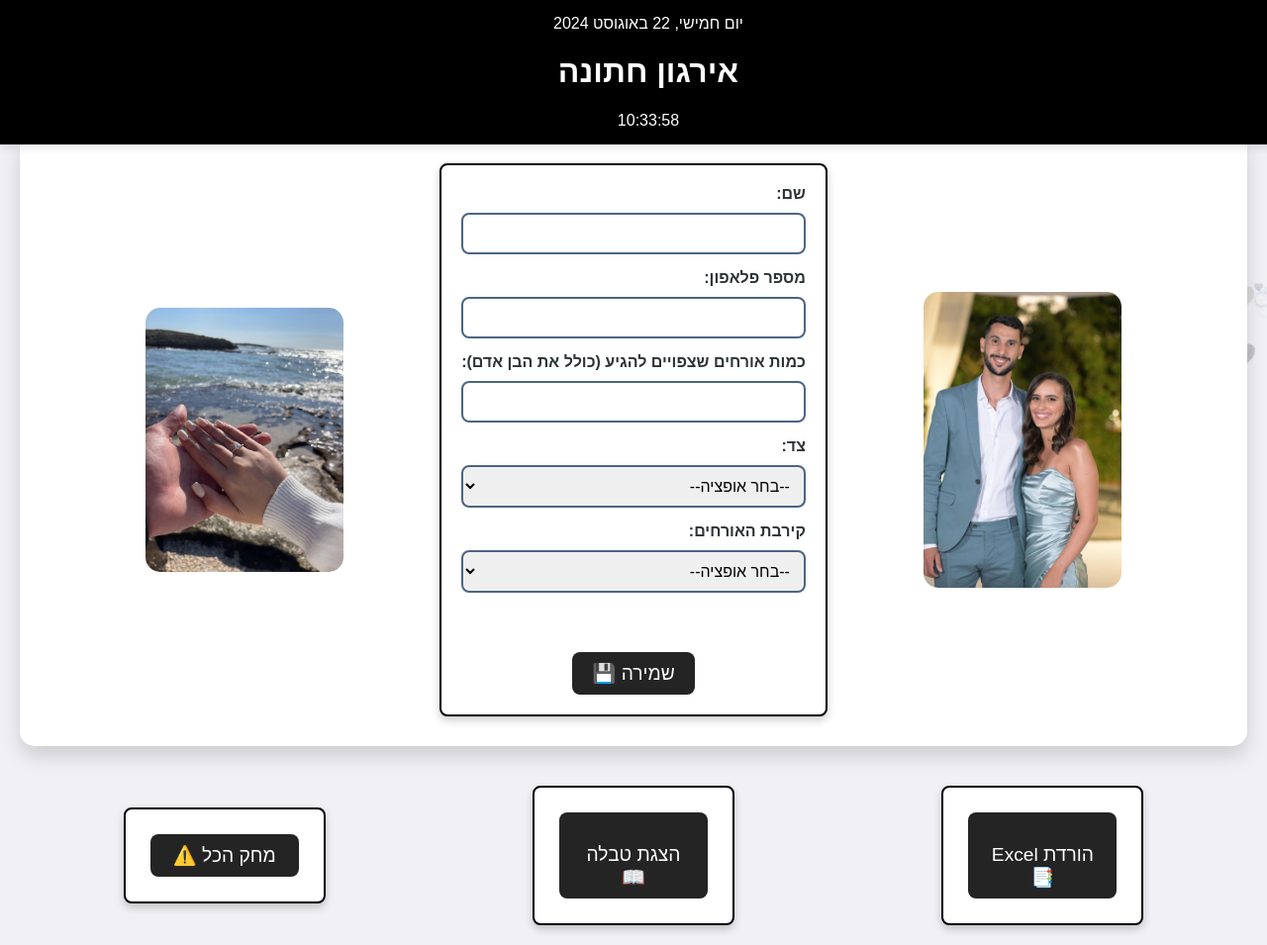
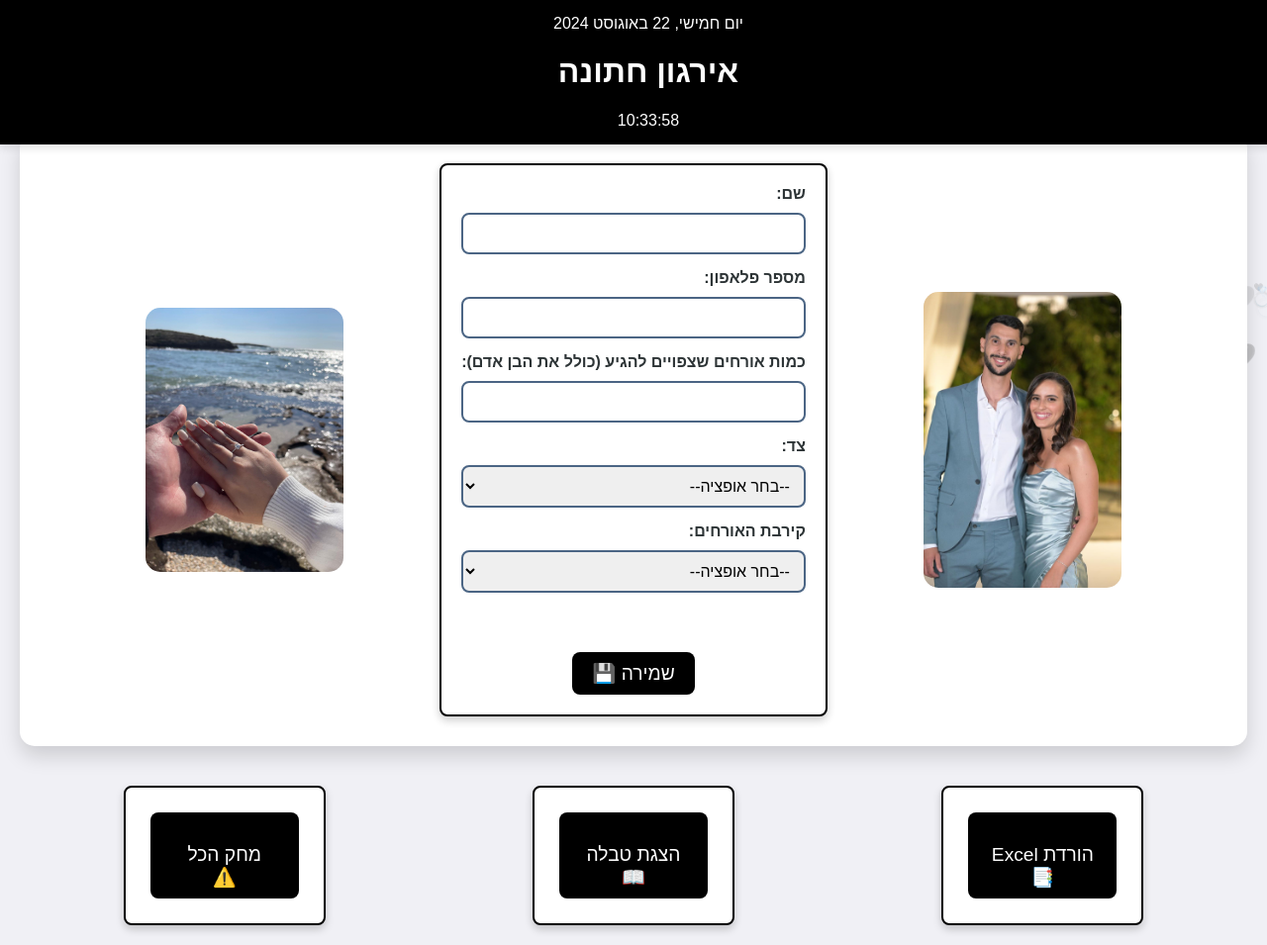
Before and after one commit to orrmb/Guest-Managmet-Project, a Flask app: page / in a window 1280 px wide. Shown: the whole page at 99% size. Run offline with Flask 3, Linux system fonts and the light colour scheme.

Commit message:
change button home page

```diff
--- a/ForRaz/static/styles-home.css
+++ b/ForRaz/static/styles-home.css
@@ -23,8 +23,7 @@ header {
     box-shadow: 0 4px 8px rgba(0, 0, 0, 0.1);
     display: block;
     text-align: center;
-  }
-
+}
 
 .main-content {
     padding: 100px 20px 20px; /* Add padding to avoid overlap with header */
@@ -99,7 +98,7 @@ form select {
 }
 
 form input[type="submit"] {
-    background-color: #242424;
+    background-color: #000000;
     color: white;
     border: none;
     padding: 10px 20px;
@@ -122,28 +121,25 @@ form input[type="submit"]:hover {
     flex-wrap: wrap; /* Ensure buttons wrap if they exceed screen width */
 }
 
-.btn {
-    background-color: #4b6584;
-    color: white;
-    border: none;
-    padding: 10px 20px;
-    border-radius: 8px;
-    cursor: pointer;
-    font-size: 1.2em;
-    transition: background-color 0.3s, transform 0.3s;
-    margin: 5px;
-    width: 150px; /* Set a fixed width for all buttons */
-    text-align: center; /* Center text inside buttons */
+.btn, .download-button, .guest-button, .delete-button {
+    background-color: #000000; /* צבע רקע אחיד לכל הכפתורים */
+    color: white; /* צבע טקסט אחיד לכל הכפתורים */
+    border: none; /* אין גבולות לכפתורים */
+    border-radius: 8px; /* פינות מעוגלות לכפתורים */
+    cursor: pointer; /* סמן עכבר ידני */
+    font-size: 1.2em; /* גודל טקסט אחיד לכל הכפתורים */
+    transition: background-color 0.3s, transform 0.3s; /* אפקטי מעבר */
+    margin: 5px; /* רווחים מסביב לכל כפתור */
+    padding: 10px 20px; /* רווח פנימי אחיד לכפתורים */
+    width: 150px; /* רוחב אחיד לכל הכפתורים */
+    text-align: center; /* יישור טקסט במרכז */
 }
 
-.btn:hover {
-    background-color: #2d3436;
-    transform: scale(1.05);
+.btn:hover, .download-button:hover, .guest-button:hover, .delete-button:hover {
+    background-color: #2d3436; /* צבע רקע חדש כשמרחפים על הכפתור */
+    transform: scale(1.05); /* אפקט התקרבות בעת רחיפה */
 }
 
-.download-button, .guest-button, .delete-button {
-    background-color: #242424;
-}
 
 .emoji-container {
     position: fixed;
@@ -153,7 +149,7 @@ form input[type="submit"]:hover {
     height: 100%;
     overflow: hidden;
     pointer-events: none; /* Ignore mouse events */
-    z-index: 0; /* Place behind other content */
+    z-index: -1; /* Place behind other content */
 }
 
 .emoji {
--- a/ForRaz/templates/index.html
+++ b/ForRaz/templates/index.html
@@ -100,7 +100,10 @@
         </form>
 
         <form id="DeleteForm" action="/clear" method="POST">
-          <button type="submit" class="btn delete-button">מחק הכל ⚠️</button>
+          <button type="submit" class="btn delete-button">
+            <br />
+            מחק הכל <br />⚠️
+          </button>
         </form>
       </div>
     </div>
@@ -111,7 +114,7 @@
         emojiContainer.classList.add("emoji-container");
         document.body.appendChild(emojiContainer);
 
-        const emoji = "💍        🖤"; // Wedding ring emoji
+        const emoji = "💍      🖤"; // Wedding ring emoji
         const numberOfEmojis = 100; // Number of emojis
         for (let i = 0; i < numberOfEmojis; i++) {
           let emojiElement = document.createElement("div");
```
